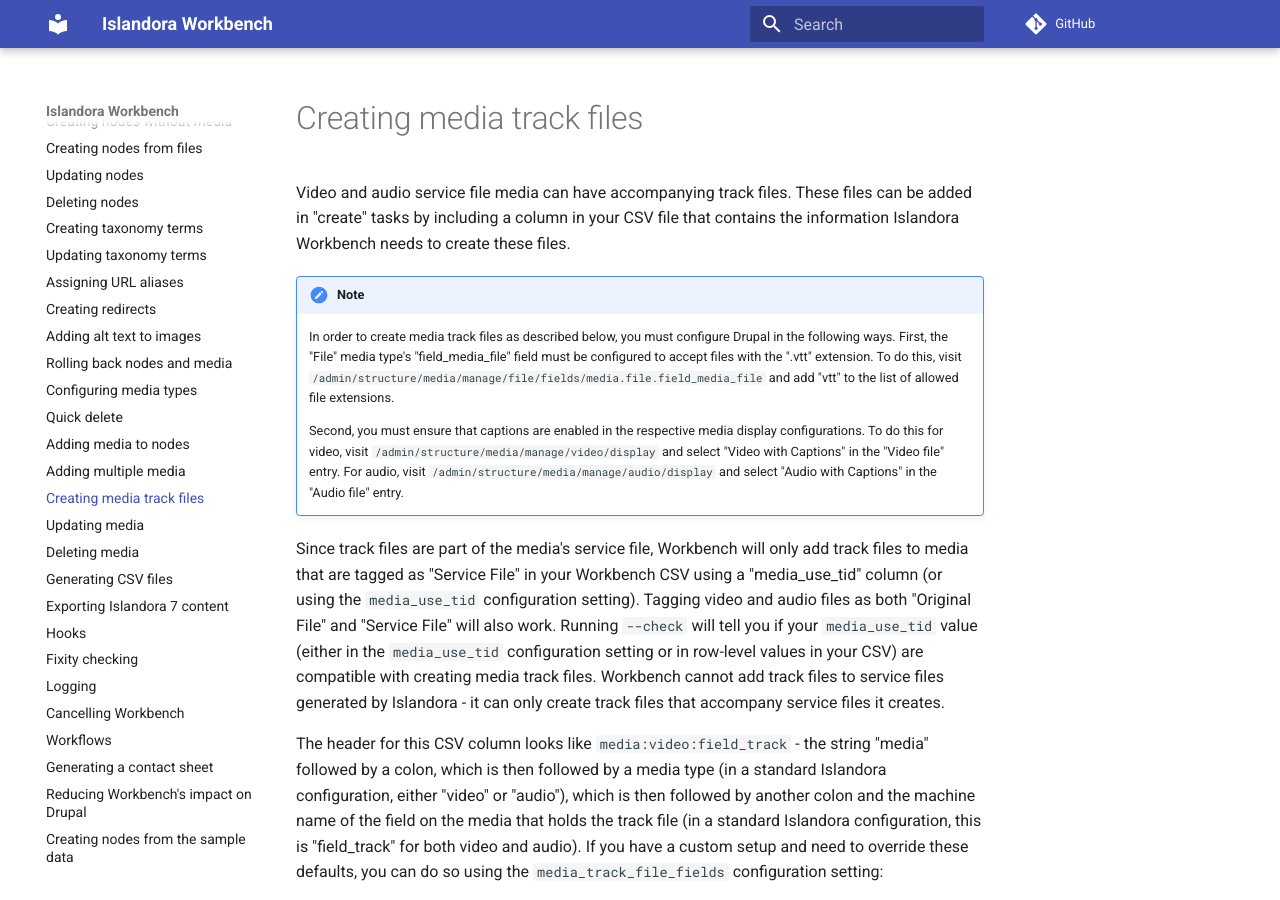
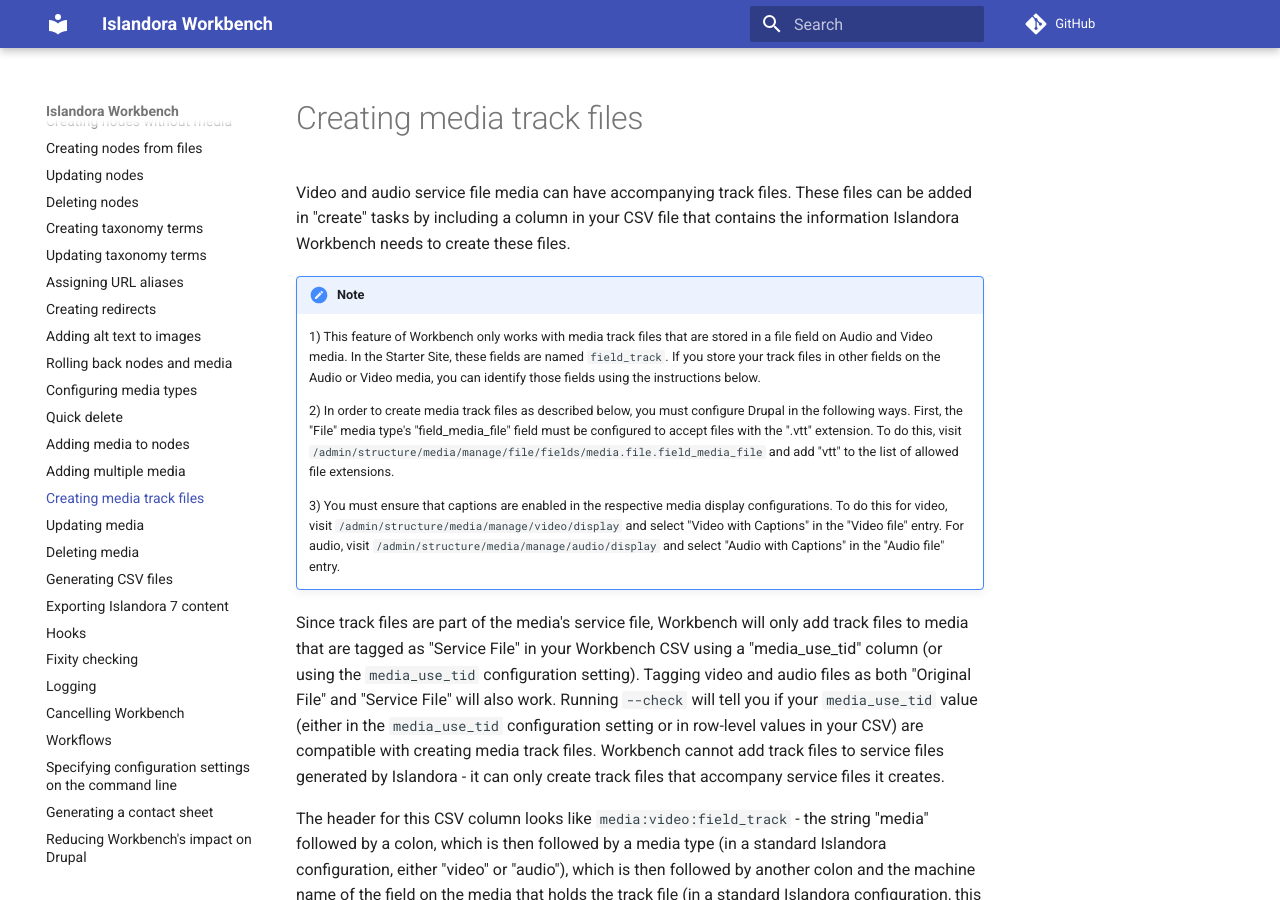
Before and after one commit to mjordan/islandora_workbench_docs, an MkDocs documentation site: the page built from docs/media_track_files.md, in a window 1280 px wide and 900 px high. Built offline with MkDocs 1.6.1 and Material for MkDocs 9.7.7, drawn with Linux system fonts in a browser that asks for light colours; comment, search, counter and statistics services are not loaded.

Commit message:
Bunch of updates.

```diff
--- a/docs/media_track_files.md
+++ b/docs/media_track_files.md
@@ -1,9 +1,11 @@
 Video and audio service file media can have accompanying track files. These files can be added in "create" tasks by including a column in your CSV file that contains the information Islandora Workbench needs to create these files.
 
 !!! note
-    In order to create media track files as described below, you must configure Drupal in the following ways. First, the "File" media type's "field_media_file" field must be configured to accept files with the ".vtt" extension. To do this, visit `/admin/structure/media/manage/file/fields/media.file.field_media_file` and add "vtt" to the list of allowed file extensions.
+    1) This feature of Workbench only works with media track files that are stored in a file field on Audio and Video media. In the Starter Site, these fields are named `field_track`. If you store your track files in other fields on the Audio or Video media, you can identify those fields using the instructions below.
 
-    Second, you must ensure that captions are enabled in the respective media display configurations. To do this for video, visit `/admin/structure/media/manage/video/display` and select "Video with Captions" in the "Video file" entry. For audio, visit `/admin/structure/media/manage/audio/display` and select "Audio with Captions" in the "Audio file" entry.
+    2) In order to create media track files as described below, you must configure Drupal in the following ways. First, the "File" media type's "field_media_file" field must be configured to accept files with the ".vtt" extension. To do this, visit `/admin/structure/media/manage/file/fields/media.file.field_media_file` and add "vtt" to the list of allowed file extensions.
+
+    3) You must ensure that captions are enabled in the respective media display configurations. To do this for video, visit `/admin/structure/media/manage/video/display` and select "Video with Captions" in the "Video file" entry. For audio, visit `/admin/structure/media/manage/audio/display` and select "Audio with Captions" in the "Audio file" entry.
 
 Since track files are part of the media's service file, Workbench will only add track files to media that are tagged as "Service File" in your Workbench CSV using a "media_use_tid" column (or using the `media_use_tid` configuration setting). Tagging video and audio files as both "Original File" and "Service File" will also work. Running `--check` will tell you if your `media_use_tid` value (either in the `media_use_tid` configuration setting or in row-level values in your CSV) are compatible with creating media track files. Workbench cannot add track files to service files generated by Islandora - it can only create track files that accompany service files it creates.
 
--- a/mkdocs.yml
+++ b/mkdocs.yml
@@ -43,6 +43,7 @@
     - Logging: logging.md
     - Cancelling Workbench: cancelling.md
     - Workflows: workflows.md
+    - Specifying configuration settings on the command line: configuration_settings_on_the_command_line.md
     - Generating a contact sheet: contact_sheet.md
     - Reducing Workbench's impact on Drupal: reducing_load.md
     - Creating nodes from the sample data: sample_data.md
```
Also changed, not shown: docs/changelog.md (+3 -1 lines), docs/configuration_settings_on_the_command_line.md (added, +16 -0 lines), docs/troubleshooting.md (+1 -1 lines).
